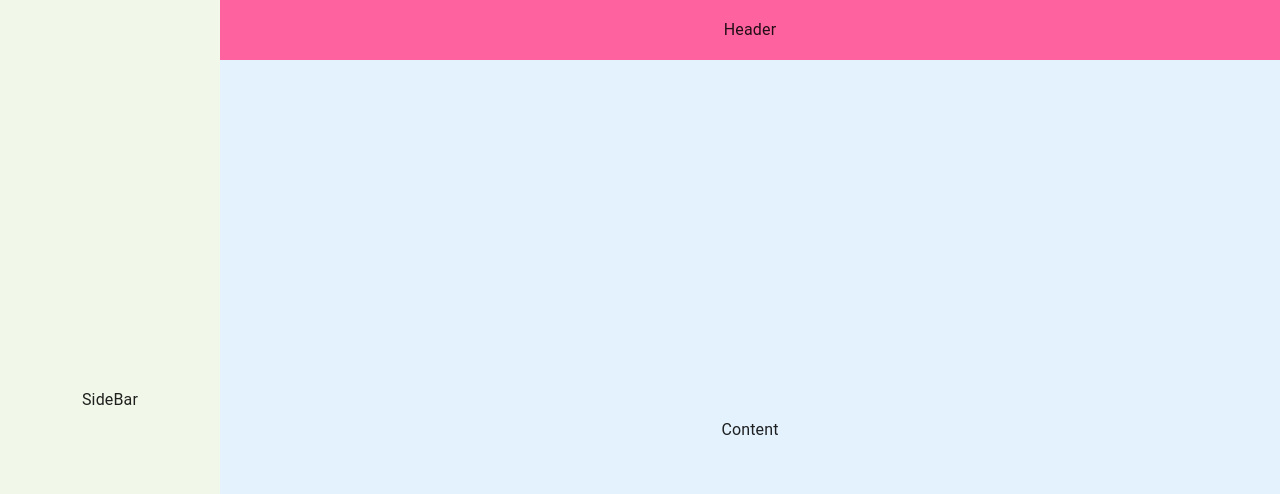
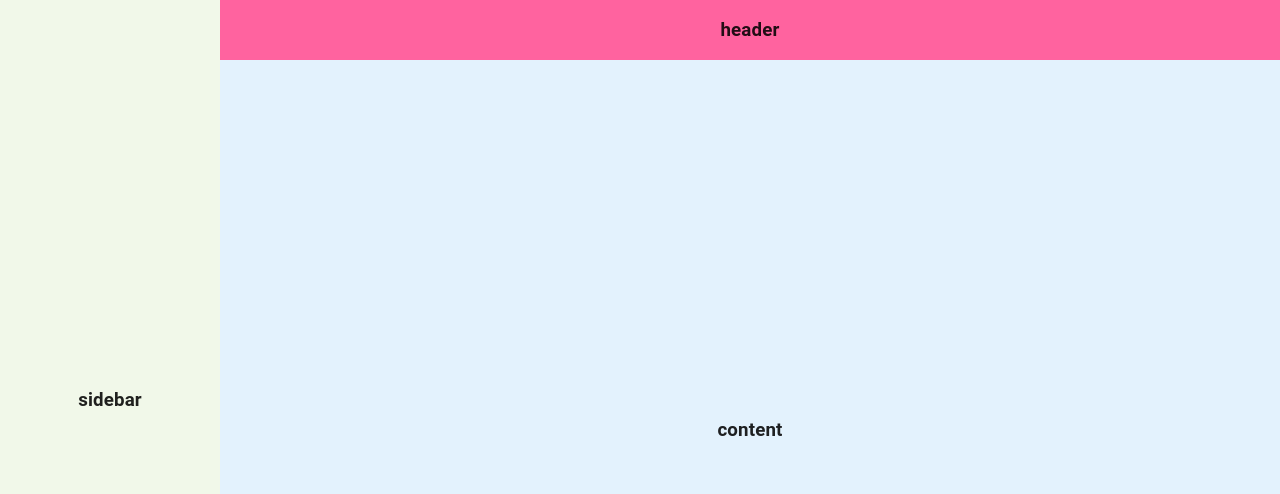
Before and after one commit to RDSHwang/frontend-service-common, a React (Create React App) app: page / in a window 1280 px wide. Shown: the top 494 px of the page. Built offline with nearby package versions, Linux system fonts and the light colour scheme.

Commit message:
LayoutContainer 구조 작업

```diff
--- a/src/components/LayoutContainers/LS-H-C-Container/index.jsx
+++ b/src/components/LayoutContainers/LS-H-C-Container/index.jsx
@@ -4,13 +4,13 @@ import SDHeader from "../../../components/SDHeader/SDHeader";
 import { SDFullSideBar } from "../../../components/SDSideBar/SDSideBar";
 import SDMain from "../../../components/SDMain/SDMain";
 
-const LSHCContainer = () => {
+const LSHCContainer = ({ sidebar, header, content }) => {
   return (
     <div className="container">
-      <div className="nav-full">SideBar</div>
+      <div className="nav-full">{sidebar}</div>
       <div className="row-container">
-        <div className="header-content">Header</div>
-        <div className="content-header">Content</div>
+        <div className="header-content">{header}</div>
+        <div className="content-header">{content}</div>
       </div>
     </div>
   );
--- a/src/layouts/TestLayout.jsx
+++ b/src/layouts/TestLayout.jsx
@@ -1,7 +1,9 @@
+import { Typography } from "@mui/material";
 import HLSCContainer from "../components/LayoutContainers/H-LS-C-Container";
 import HLSCFContainer from "../components/LayoutContainers/H-LS-C-F-Container";
 import LSHCContainer from "../components/LayoutContainers/LS-H-C-Container";
 import MyFlow from "./myflow/MyFlow";
+import SideBar from "../components/SideBar/SideBar";
 
 function TestLayout() {
   return (
@@ -9,7 +11,11 @@ function TestLayout() {
       {/* <HLSCContainer></HLSCContainer> */}
       {/* <HLSCFContainer></HLSCFContainer> */}
       {/* <MyFlow /> */}
-      <LSHCContainer />
+      <LSHCContainer
+        sidebar={<h3>sidebar</h3>}
+        header={<h3>header</h3>}
+        content={<h3>content</h3>}
+      />
     </>
   );
 }
```
